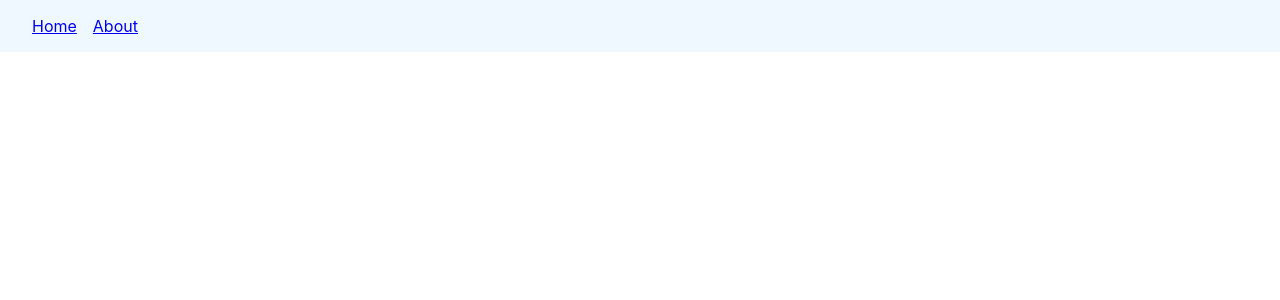
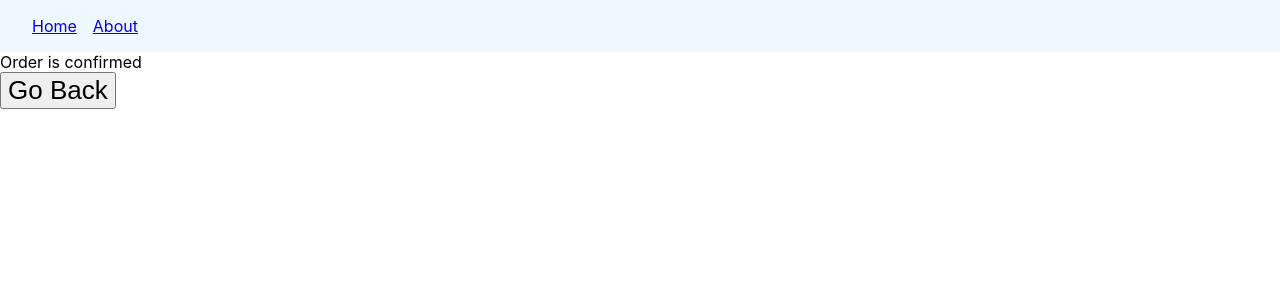
Before and after one commit to MohsinEjaz21/react-routing-practice, a React (Vite) app: page /order-summary in a window 1280 px wide. Before the commit this address had no page. Shown: the top 300 px of the page. Built offline with nearby package versions, Linux system fonts and the light colour scheme.

Commit message:
navigation using hook completed

```diff
--- a/src/App.tsx
+++ b/src/App.tsx
@@ -1,6 +1,7 @@
 import { Route, Routes } from 'react-router-dom'
 import './App.css'
 import { About, Home, Navbar } from './components'
+import OrderSummary from './components/OrderSummary'
 function App() {
   return (
     <>
@@ -8,6 +9,7 @@
       <Routes>
         <Route path="/" element={<Home />} />
         <Route path="/about" element={<About />} />
+        <Route path="/order-summary" element={<OrderSummary />} />
       </Routes>
     </>
   )
--- a/src/components/Home.tsx
+++ b/src/components/Home.tsx
@@ -1,8 +1,13 @@
 import React from 'react'
+import { useNavigate } from 'react-router-dom'
 
 function Home() {
+  const navigate = useNavigate()
   return (
-    <div>Home</div>
+    <>
+      <div>Home</div>
+      <button onClick={() => navigate('order-summary')}>Place Order</button>
+    </>
   )
 }
 
--- /dev/null
+++ b/src/components/OrderSummary.tsx
@@ -0,0 +1,14 @@
+import React from 'react';
+import { useNavigate } from 'react-router-dom';
+
+function OrderSummary() {
+  const navigate = useNavigate();
+  return (
+    <>
+      <div>Order is confirmed</div>
+      <button onClick={() => navigate(-1)}>Go Back</button>
+    </>
+  )
+}
+
+export default OrderSummary
```
